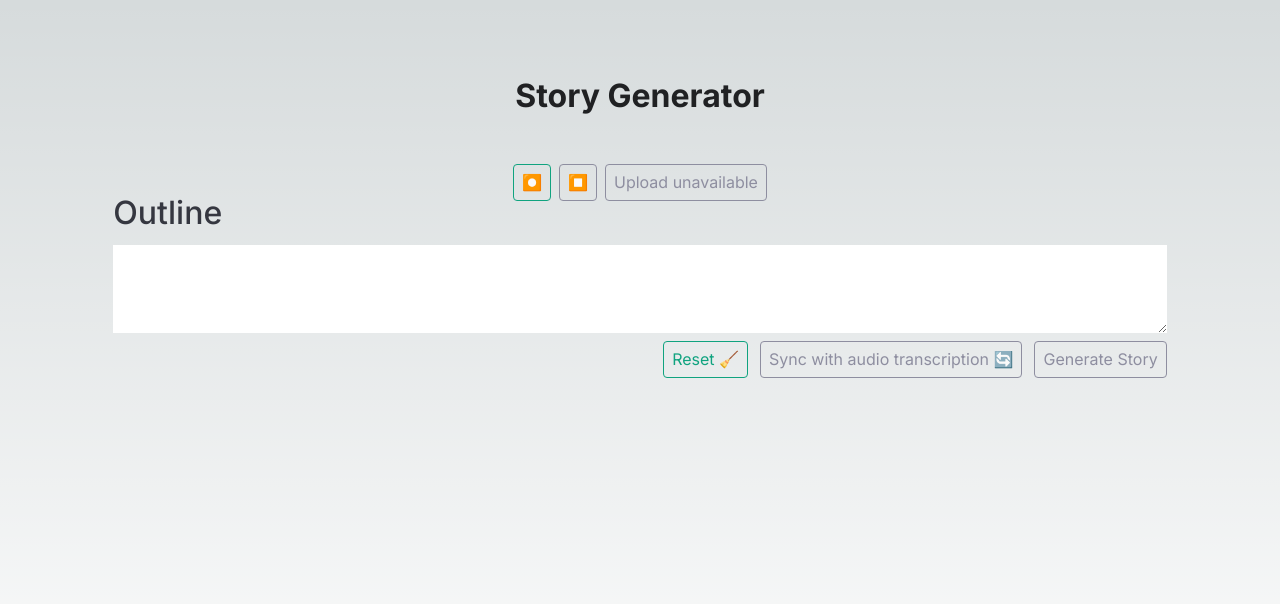
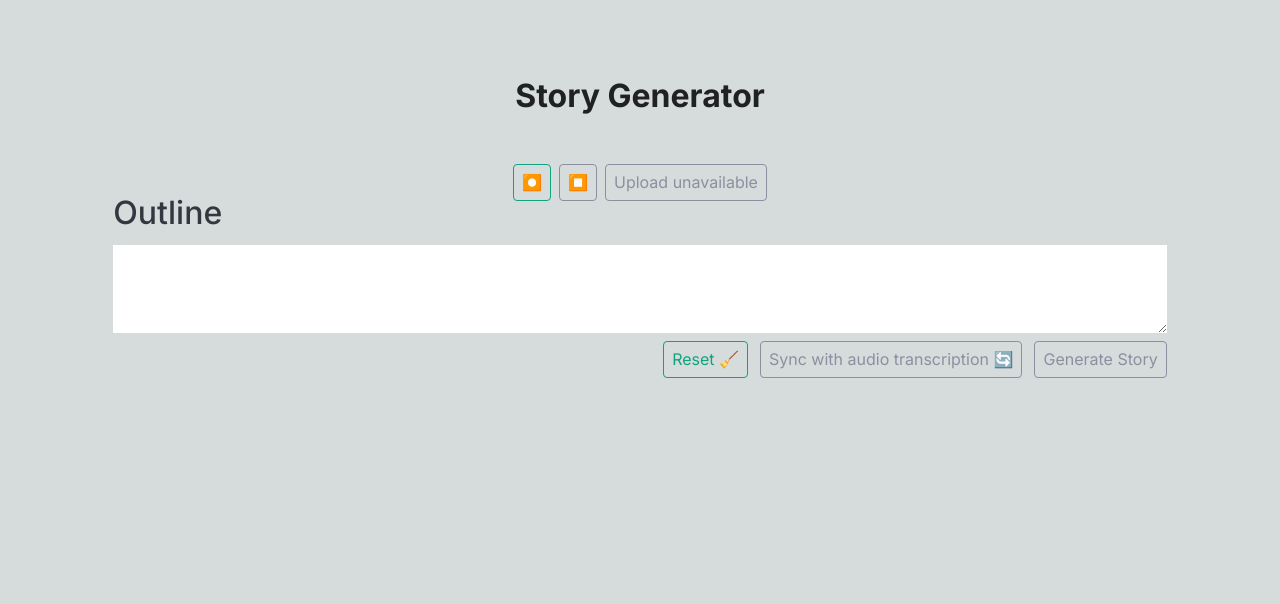
Before and after one commit to kidroca/bedtime-story-generator, a Next.js app: page /stories/generate in a window 1280 px wide. Shown: the top 604 px of the page. Built offline with nearby package versions, Linux system fonts and the light colour scheme.

Commit message:
feat(StoryPreview): alternating bg colors for chapters

```diff
--- a/app/globals.css
+++ b/app/globals.css
@@ -10,12 +10,7 @@
 
 body {
   color: rgb(var(--foreground-rgb));
-  background: linear-gradient(
-      to bottom,
-      transparent,
-      rgb(var(--background-end-rgb))
-    )
-    rgb(var(--background-start-rgb));
+  background: rgb(var(--background-start-rgb));
 }
 
 html, body {
--- a/components/StoryPreview.tsx
+++ b/components/StoryPreview.tsx
@@ -61,10 +61,10 @@ export default function StoryPreview ({ story, id }: StoryPreviewProps) {
 
   return (
     <section className={styles.layout}>
-      <article className="flex flex-col gap-2 mt-2 [&>*:nth-child(odd)]:flex-row-reverse">
+      <article className="flex flex-col gap-2 mt-2">
         <h3>{latestStory.title}</h3>
         {latestStory.chapters.map((part, i: number) => (
-          <section className="flex justify-between flex-row flex-wrap" key={i}>
+          <section className="flex justify-between p-4 flex-row odd:flex-row-reverse flex-wrap bg-yellow-100 odd:bg-orange-100 bg-opacity-50" key={i}>
             <h4 className="w-full">{part.title}</h4>
 
             <div className="basis-5/12">
```
